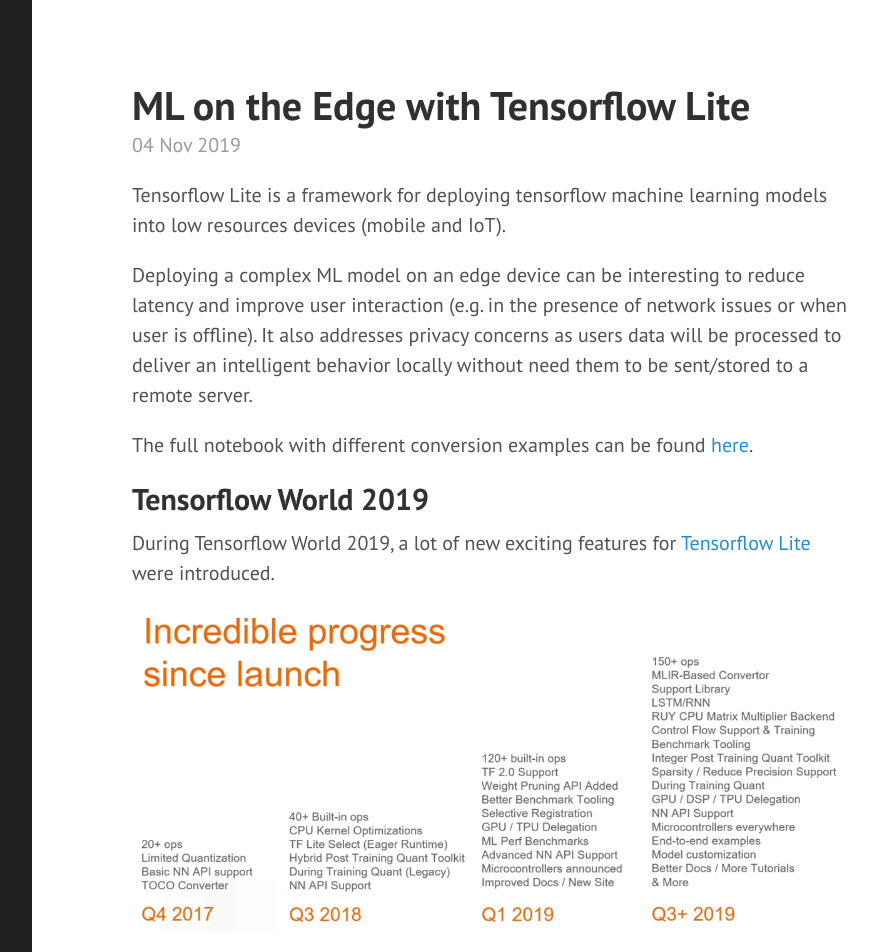
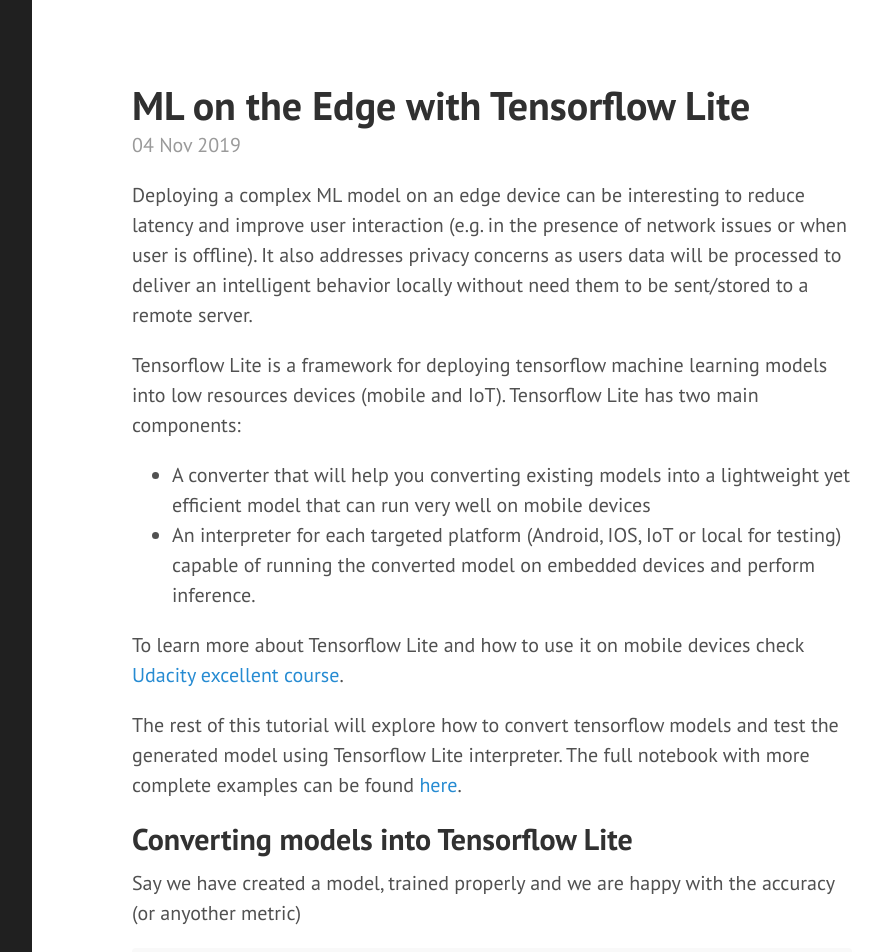
Before and after one commit to dzlab/dzlab.github.io, a Jekyll site: the page built from _posts/2019-11-04-tensorflow-lite.md, in a window 1280 px wide and 1400 px high. Shown: the top 952 px of the window, without its empty margins (328-1209 px from the left). Built offline with Jekyll 4.4.1, drawn with Linux system fonts in a browser that asks for light colours; nearby versions of some CDN libraries; comment, search, counter and statistics services are not loaded; some of the changed text lies outside the part shown.

Commit message:
added convertion cases

````diff
--- a/_posts/2019-11-04-tensorflow-lite.md
+++ b/_posts/2019-11-04-tensorflow-lite.md
@@ -8,17 +8,75 @@
 #img_excerpt:
 ---
 
-Tensorflow Lite is a framework for deploying tensorflow machine learning models into low resources devices (mobile and IoT).
-
 Deploying a complex ML model on an edge device can be interesting to reduce latency and improve user interaction (e.g. in the presence of network issues or when user is offline). It also addresses privacy concerns as users data will be processed to deliver an intelligent behavior locally without need them to be sent/stored to a remote server.
 
+Tensorflow Lite is a framework for deploying tensorflow machine learning models into low resources devices (mobile and IoT). Tensorflow Lite has two main components:
+* A converter that will help you converting existing models into a lightweight yet efficient model that can run very well on mobile devices
+* An interpreter for each targeted platform (Android, IOS, IoT or local for testing) capable of running the converted model on embedded devices and perform inference.
 
-The full notebook with different conversion examples can be found [here](https://github.com/dzlab/deepprojects/blob/master/tensorflow/Tensorflow_Lite_conversion_examples.ipynb).
+To learn more about Tensorflow Lite and how to use it on mobile devices check [Udacity excellent course](https://www.udacity.com/course/intro-to-tensorflow-lite--ud190).
 
-## Tensorflow World 2019
-During Tensorflow World 2019, a lot of new exciting features for [Tensorflow Lite](https://www.oreilly.com/radar/tensorflow-lite-ml-for-mobile-and-iot-devices/) were introduced.
+The rest of this tutorial will explore how to convert tensorflow models and test the generated model using Tensorflow Lite interpreter. The full notebook with more complete examples can be found [here](https://github.com/dzlab/deepprojects/blob/master/tensorflow/Tensorflow_Lite_conversion_examples.ipynb).
 
-![tensorflow-lite-progress]({{ "/assets/2019/2019-11-04-tensorflow-lite-progress.png" | absolute_url }}){: .center-image }
+## Converting models into Tensorflow Lite
+Say we have created a model, trained properly and we are happy with the accuracy (or anyother metric)
+```python
+# Create a model a train it
+model = tf.keras.models.Sequential([/* model layers */])
+model.compile(optimizer_name), loss=loss_function_name)
+model.fit(X, y, epochs=...)
+```
+Now we want to use this model on a mobile device using Tensorflow Lite. We can choose any of the multiple choices for converting models, programmatically or using CLI (e.g. in a CI/CD pipeline) as follows:
 
-Here is the full video from Tensorflow World 2019:
-<iframe width="560" height="315" src="https://www.youtube.com/embed/zjDGAiLqGk8" frameborder="0" allow="accelerometer; autoplay; encrypted-media; gyroscope; picture-in-picture" allowfullscreen></iframe>
+### Converting SavedModel models
+Tensorflow SavedModel is a storage format that helps saving the entire TensorFlow model (more generally any program) including weights for each layer and operations performed by the model. It is a perfect format for exchanging models, i.e. there is no need for sharing the original code in order to run the model.
+Here is an example of how a SaveModel can be generated:
+
+```python
+# Save the model in the SavedModel format
+tf.saved_model.save(model, output_dir)
+```
+
+Now once we have model in the SavedModel format we can convert it into a Tensorflow Lite model as follows:
+```python
+converter = tf.lite.TFLiteConverter.from_saved_model(output_dir)
+tflite_model = converter.convert()
+```
+
+### Converting Keras models
+Suppose we have same Keras model as the one create in the previous section, we can convert it into a Tensorflow Lite model without having to save it as follows:
+```python
+converter = tf.lite.TFLiteConverter.from_keras_model(model)
+tflite_model = converter.convert()
+```
+
+### Converting concrete functions
+A concrete function is a format in which the model is saved as a graph of operations. Technically, a concrete function is a function decorated with [@tf.function](https://www.tensorflow.org/api_docs/python/tf/function). For example, we can wrap the Keras model and generate concrete function representation as follows:
+```python
+@tf.function
+def concrete_model(x):
+  return model(x)
+input_shape = model.inputs[0].shape
+input_dtype = model.inputs[0].dtype
+concrete_func = concrete_model.get_concrete_function(tf.TensorSpec(input_shape, input_dtype))
+```
+
+Once we have the concrete function, we can convert it into a Tensorflow Lite format as follows:
+```
+converter = tf.lite.TFLiteConverter.from_concrete_functions([concrete_func])
+tflite_model = converter.convert()
+```
+
+### Converting from the CLI
+Using the `tflite_convert` command which is part of tensorflow installation, we can convert models as follows:
+
+1. Converting a SavedModel
+```
+$ tflite_convert --output-file=model.tflite --saved-model-dir=./output
+```
+2. Converting a Keras model
+```
+$ tflite_convert --output-file=model.tflite --keras_model_file=model.h5
+```
+
+Next optimizing the converted models
````
